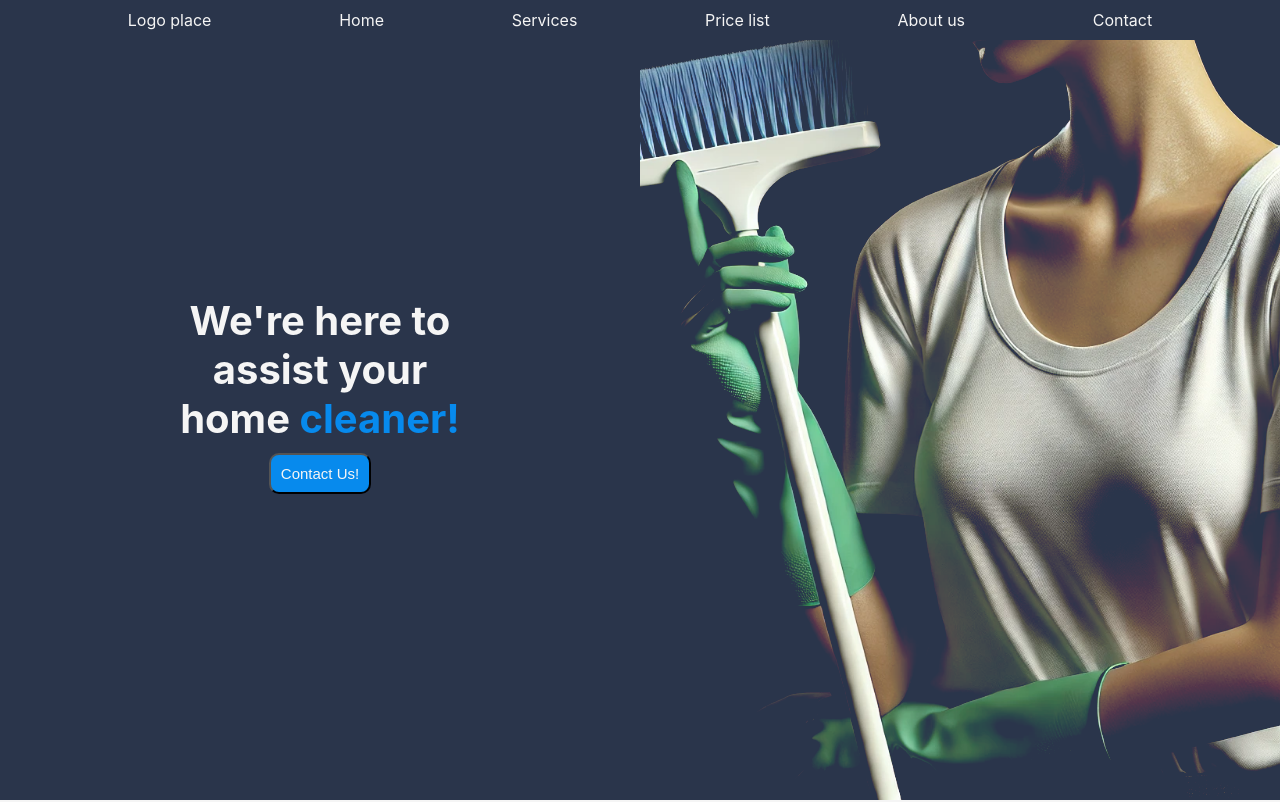
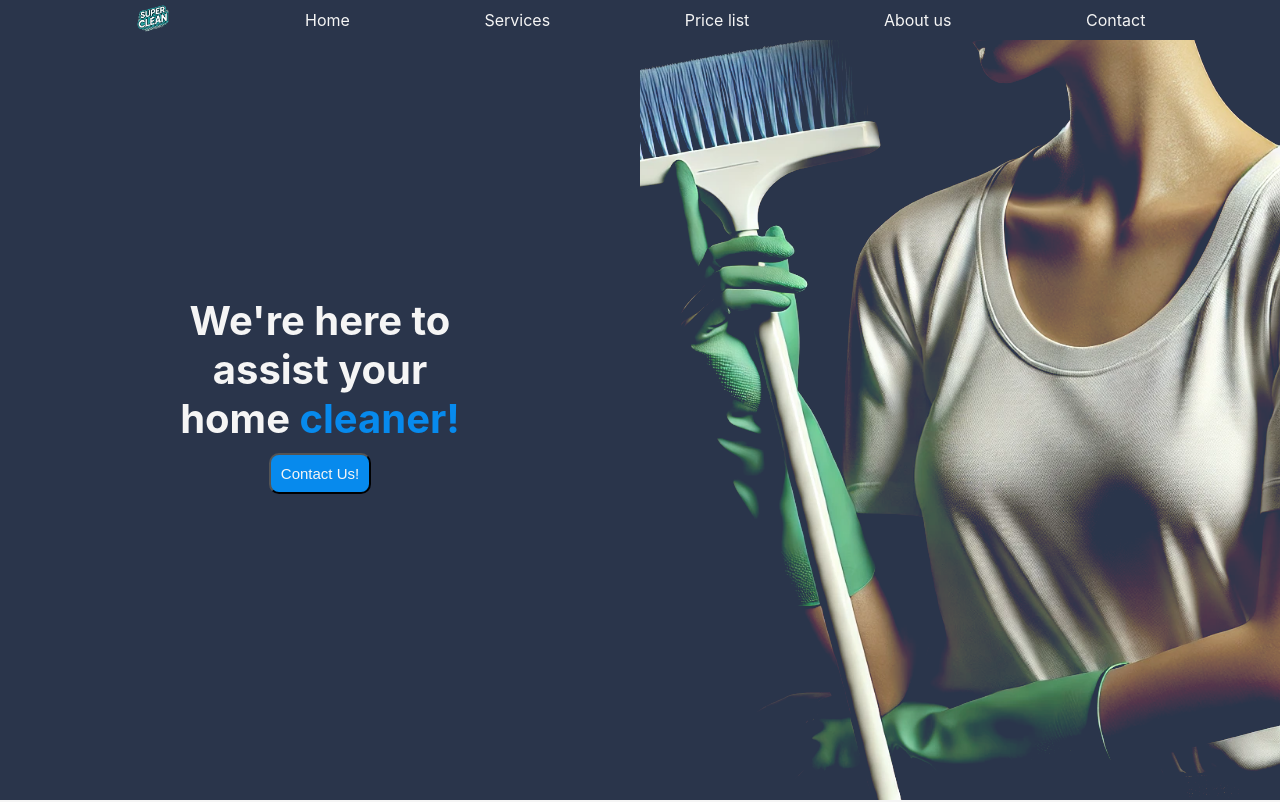
Before and after one commit to LaszloF5/cleaning-web-app, a React (Create React App) app: page / in a window 1280 px wide. Shown: the top 802 px of the page. Built offline with nearby package versions, Linux system fonts and the light colour scheme.

Commit message:
New logo.

```diff
--- a/src/App.css
+++ b/src/App.css
@@ -51,6 +51,10 @@ html {
   list-style-type: none;
   margin-block-start: 0;
   margin-block-end: 0;
+}
+
+.logo {
+  width: 36px;
 }
 
 .nav-ul li a {
--- a/src/App.js
+++ b/src/App.js
@@ -45,7 +45,7 @@ export default function App() {
         <nav>
           <ul className="nav-ul">
             <li>
-              <a href="#Home">Logo place</a>
+              <a href="#Home"><img className="logo" src={process.env.PUBLIC_URL + './cleaner-logo.png'} alt="cleaner-logo"/></a>
             </li>
             <li>
               <a href="#Home">Home</a>
```
Also changed, not shown: public/cleaner-logo.png (added).
